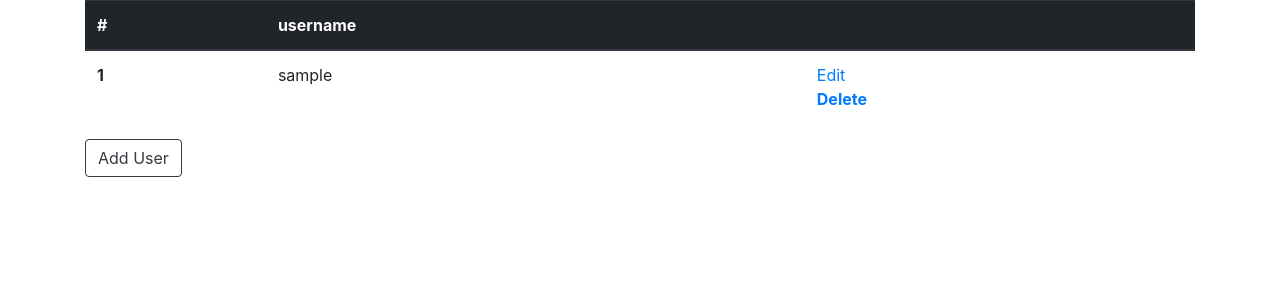
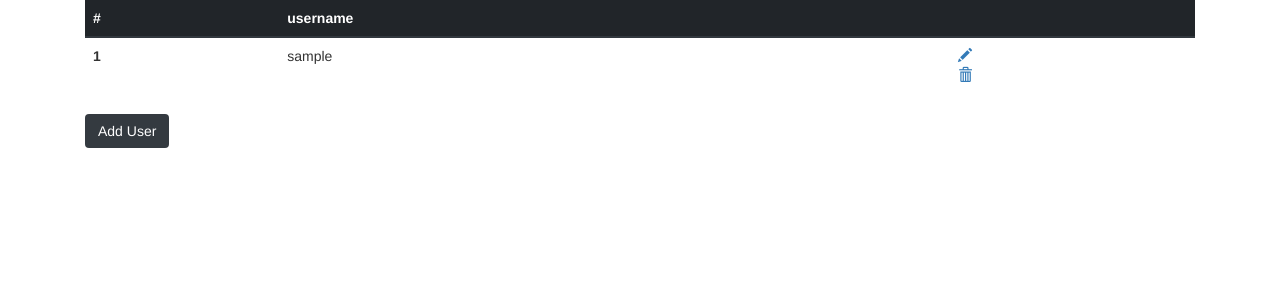
Before and after one commit to EliasVdd/webandmobile-individueleopdracht-EliasVandendriesche, a Symfony app: template Werkpakket 3/werkpakket3/templates/admin/admin.html.twig in a window 1280 px wide. Shown: the top 300 px of the page. Run offline with Twig, Linux system fonts and the light colour scheme; the template is opened without the code that fills it: most values are stand-ins (such as "Sample title", 1, 10 or a date in 2020); some libraries are stand-ins or nearby versions.

Commit message:
Use of Glyphicon

```diff
--- a/Werkpakket 3/werkpakket3/templates/admin/admin.html.twig
+++ b/Werkpakket 3/werkpakket3/templates/admin/admin.html.twig
@@ -1,6 +1,7 @@
 {% extends 'base.html.twig' %}
 
 {% block body %}
+  <head>
     <div class="container">
         <table class="table">
             <thead class="thead-dark">
@@ -16,16 +17,16 @@
                         <th scope="row">{{user.id}}</th>
                         <td>{{user.userName}}</td>
                         <td>
-                            <a href="admin/edit/{{ user.id }}">Edit</a>
+                            <a href="admin/edit/{{ user.id }}"><span class="glyphicon glyphicon-pencil"></span></a>
                             <div role="alert">
-                                <a href="admin/delete/{{ user.id }}" class="alert-link">Delete</a>
+                                <a href="admin/delete/{{ user.id }}" class="alert-link"><span class="glyphicon glyphicon-trash"></span></a>
                             </div>
                         </td>
                     </tr>
                 {% endfor %}
             </table>
             <a href={{ path('register_user')}}>
-                <button type="button" class="btn btn-outline-dark">Add User</button>
+                <button type="button" class="btn btn-dark">Add User</button>
             </a>
         </div>
     {% endblock %}
--- a/Werkpakket 3/werkpakket3/templates/base.html.twig
+++ b/Werkpakket 3/werkpakket3/templates/base.html.twig
@@ -5,6 +5,7 @@
         <title>{% block title %}Welcome!{% endblock %}</title>
         {% block stylesheets %}
             <link rel="stylesheet" href="https://stackpath.bootstrapcdn.com/bootstrap/4.1.3/css/bootstrap.min.css" integrity="sha384-MCw98/SFnGE8fJT3GXwEOngsV7Zt27NXFoaoApmYm81iuXoPkFOJwJ8ERdknLPMO" crossorigin="anonymous">
+            <link rel="stylesheet" href="https://maxcdn.bootstrapcdn.com/bootstrap/3.3.7/css/bootstrap.min.css">
         {% endblock %}
     </head>
     <body>
```
